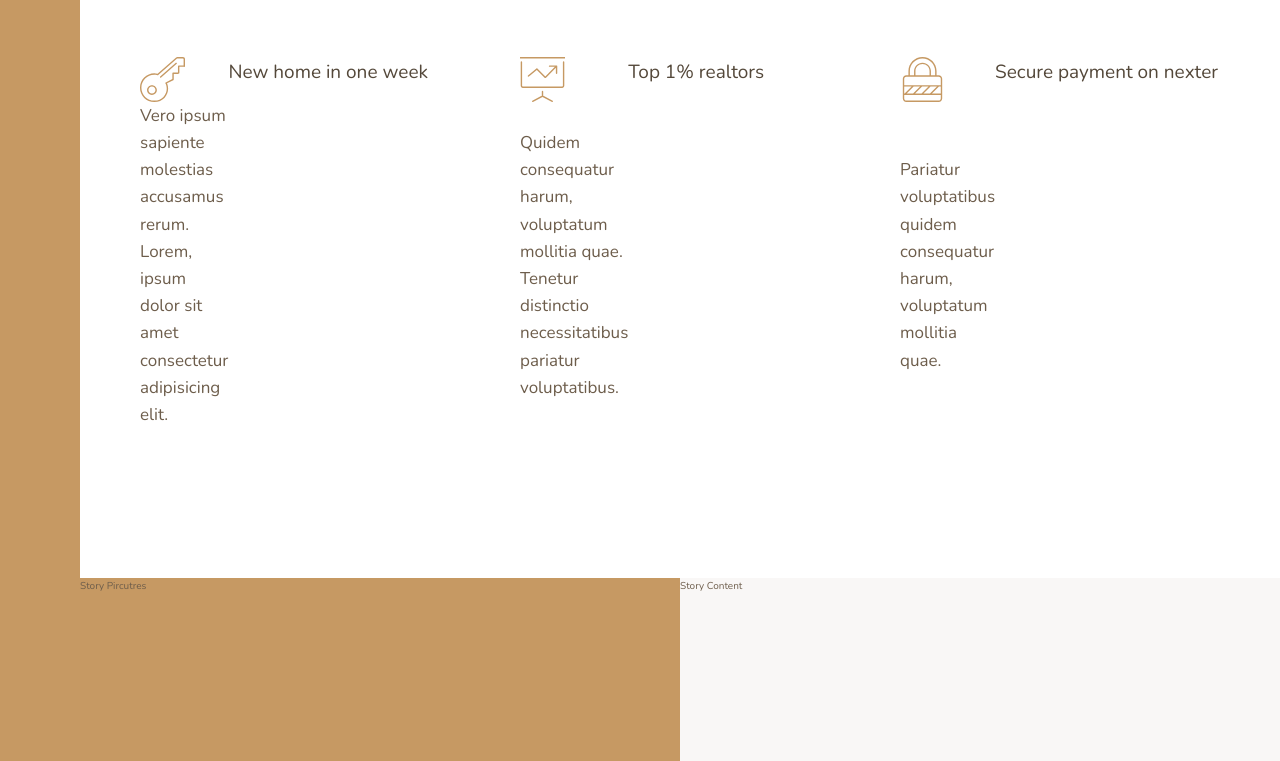
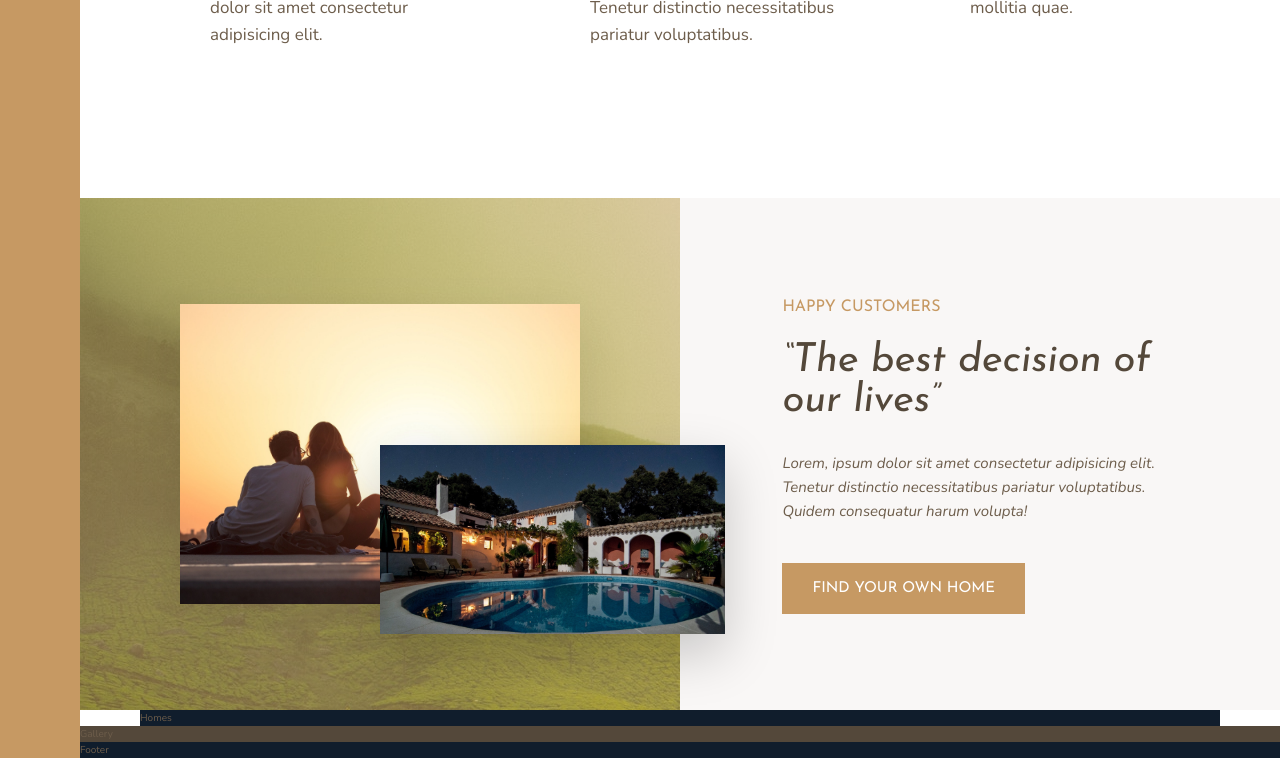
Before and after one commit to SawChanLay/nexter, a website: page index.html in a window 1280 px wide. Shown: the part 1110-1871 px from the top of the page. Drawn offline with nearby package versions, Linux system fonts and the light colour scheme.

Commit message:
css for story

```diff
--- a/index.html
+++ b/index.html
@@ -70,11 +70,17 @@
         </section>
 
         <div class="story__pictures">
-            Story Pircutres
+            <img src="img/story-1.jpeg" alt="Couple with new house" class="story__img--1">
+            <img src="img/story-2.jpeg" alt="New house" class="story__img--2">
         </div>
 
         <div class="story__content">
-            Story Content
+            <h3 class="heading-3 mb-sm">Happy Customers</h3>
+            <h2 class="heading-2 heading-2--dark mb-md">&ldquo;The best decision of our lives&rdquo;</h2>
+            <p class="story__text mb-lg">
+                Lorem, ipsum dolor sit amet consectetur adipisicing elit. Tenetur distinctio necessitatibus pariatur voluptatibus. Quidem consequatur harum volupta!
+            </p>
+            <button class="btn">Find your own home</button>
         </div>
 
         <section class="homes">
--- a/sass/_features.scss
+++ b/sass/_features.scss
@@ -4,17 +4,23 @@
     margin: 15rem 0;
 
     display: grid;
-    grid-template-columns: repeat(3, 1fr);
+    // grid-template-columns: repeat(3, 1fr);
+    grid-template-columns: repeat(auto-fit, minmax(25rem, 1fr));
     grid-gap: 6rem;
+    align-items: start;
 }
 
 .feature {
     display: grid;
     grid-template-columns: min-content 1fr;
+    grid-row-gap: 1.5rem;
+    grid-column-gap: 2.5rem;
     &__icon {
         fill: $color-primary;
         width: 4.5rem;
         height: 4.5rem;
+        grid-row: 1 / span 2;
+        transform: translateY(-1rem);
     }
     &__text {
         font-size: 1.7rem;
--- a/sass/_story.scss
+++ b/sass/_story.scss
@@ -2,9 +2,49 @@
     &__pictures {
         background-color: $color-primary;
         grid-column: full-start / col-end 4;
+
+        display: grid;
+        grid-template-rows: repeat(6, 1fr);
+        grid-template-columns: repeat(6, 1fr);
+        align-items: center;
+        background-image: linear-gradient(rgba($color-primary, .5), rgba($color-primary, .5)), url(../img/back.jpg);
     }
+
+    &__img--1 {
+        width: 100%;
+        grid-row: 2 / 6;
+        grid-column: 2 / 6;
+        box-shadow: 0 2rem 5rem rgba(#000, .1);
+    }
+
+    &__img--2 {
+        width: 115%;
+        grid-row: 4 / 6;
+        grid-column: 4 / 7;
+        z-index: 20;
+        box-shadow: 0 2rem 5rem rgba(#000, .2);
+    }
+
     &__content {
         background-color: $color-grey-light-1;
         grid-column: col-start 5 / full-end;
+
+        padding: 6rem 8vw;
+
+        /*
+        display: flex;
+        flex-direction: column;
+        justify-content: center;
+        align-items: flex-start;
+        */
+
+        display: grid;
+        align-content: center;
+        justify-items: start;
+    }
+
+    &__text {
+        font-size: 1.5rem;
+        font-style: italic;
     }
 }
--- a/sass/_typography.scss
+++ b/sass/_typography.scss
@@ -1,6 +1,6 @@
 //! It is not a mixin, this code will be paste into each of selectors (eg. heading-1 , -2 , etc... )
 %heading {
-    font-size: $font-display;
+    font-family: $font-display;
     font-weight: 400;
 }
 
@@ -10,10 +10,19 @@
 
 .heading-2 {
     @extend %heading;
+    font-size: 4rem;
+    font-style: italic;
+    line-height: 1;
+
+    &--light {color: $color-grey-light-1; }
+    &--dark {color: $color-grey-dark-1; }
 }
 
 .heading-3 {
     @extend %heading;
+    font-size: 1.6rem;
+    color: $color-primary;
+    text-transform: uppercase;
 }
 
 .heading-4 {
@@ -23,3 +32,26 @@
     &--light {color: $color-grey-light-1; }
     &--dark {color: $color-grey-dark-1; }
 }
+
+.btn {
+    background-color: $color-primary;
+    color: #fff;
+    border: none;
+    border-radius: 0;
+    font-family: $font-display;
+    font-size: 1.5rem;
+    text-transform: uppercase;
+    padding: 1.8rem 3rem;
+    cursor: pointer;
+    transition: all .2s;
+    outline: none;
+
+    &:hover {
+        background-color: $color-primary-dark;
+    }
+}
+
+.mb-sm {margin-bottom: 2rem; }
+.mb-md {margin-bottom: 3rem; }
+.mb-lg {margin-bottom: 4rem; }
+.mb-hg {margin-bottom: 8rem; }
```
Also changed, not shown: css/style.css.
